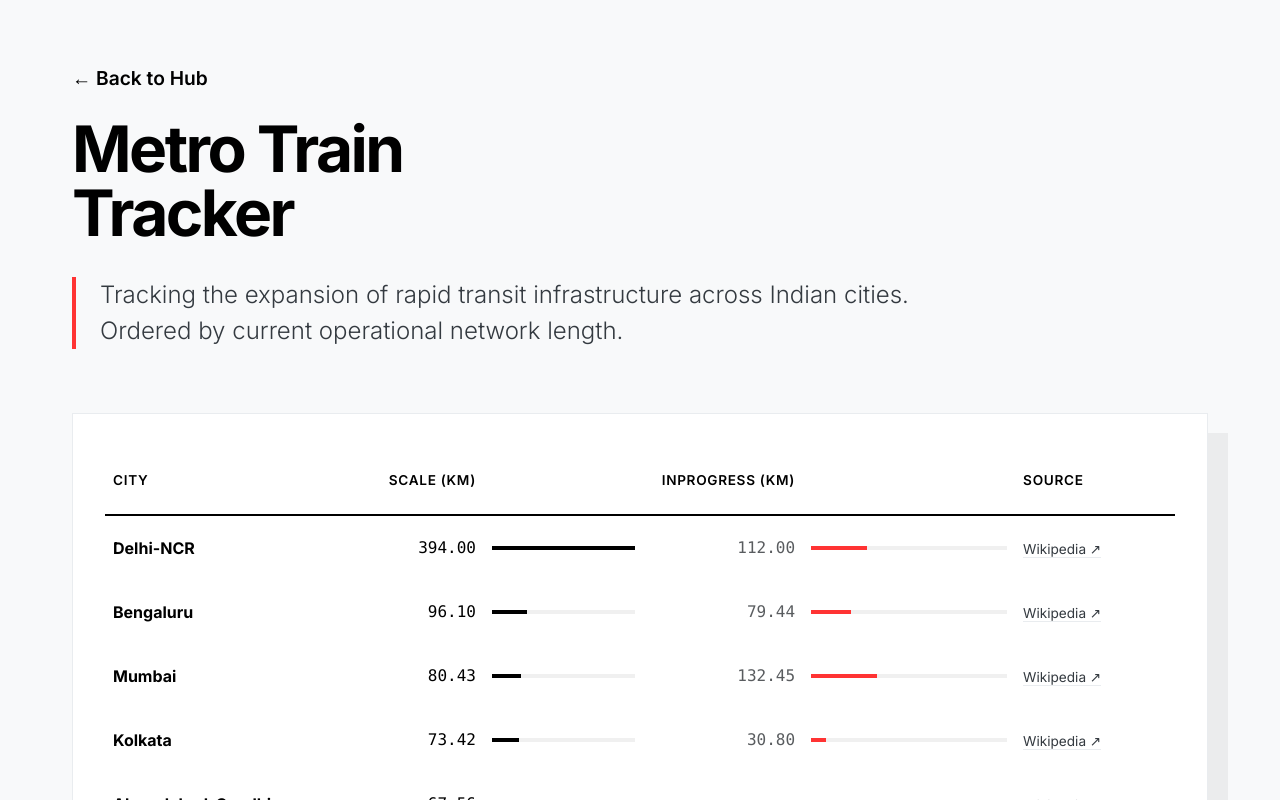
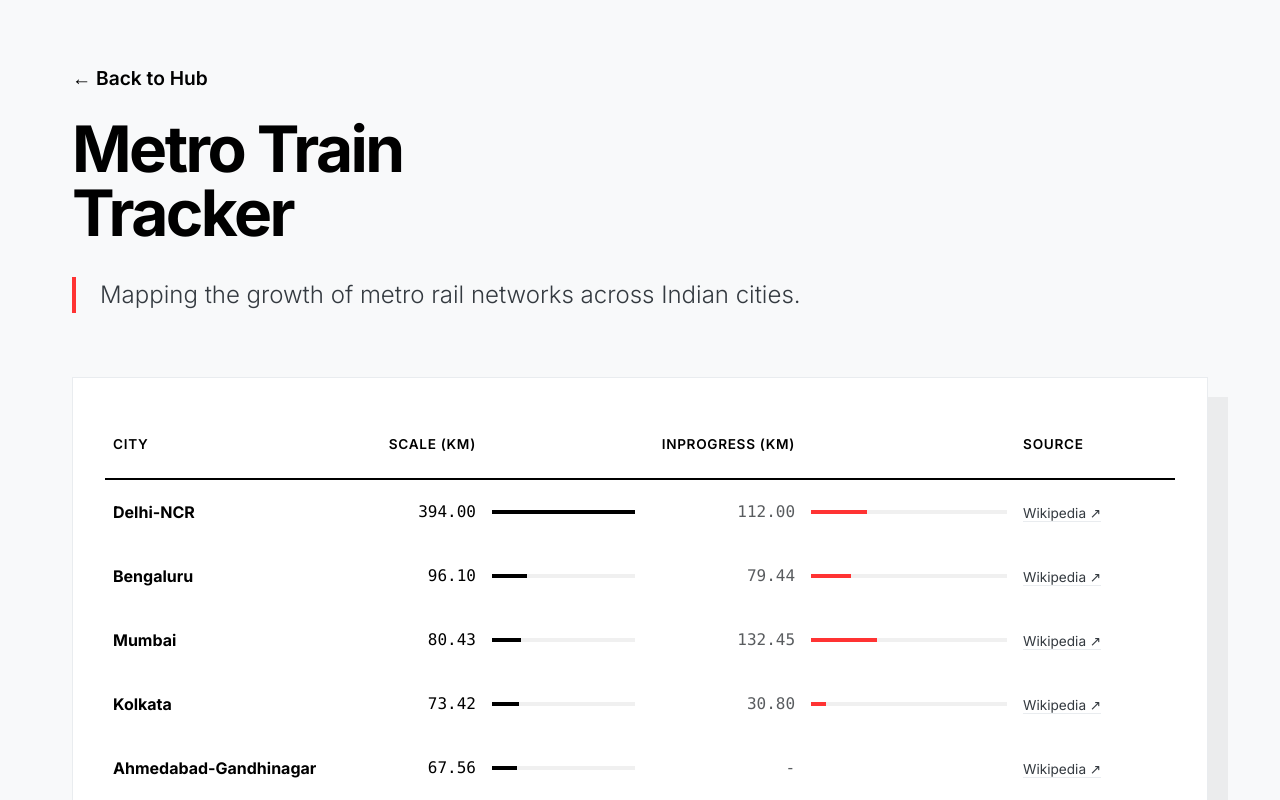
Before and after one commit to shashank261/streetfrontier, a React (Vite) app: page /metro-tracker in a window 1280 px wide. Shown: the top 800 px of the page. Built offline with nearby package versions, Linux system fonts and the light colour scheme.

Commit message:
Update metro message

```diff
--- a/src/pages/MetroTracker.jsx
+++ b/src/pages/MetroTracker.jsx
@@ -20,8 +20,7 @@ const MetroTracker = () => {
 
             <h1 className="swiss-title">Metro Train<br />Tracker</h1>
             <p className="swiss-subtitle">
-                Tracking the expansion of rapid transit infrastructure across Indian cities.
-                Ordered by current operational network length.
+                Mapping the growth of metro rail networks across Indian cities.
             </p>
 
             <div className="swiss-table-container">
```
